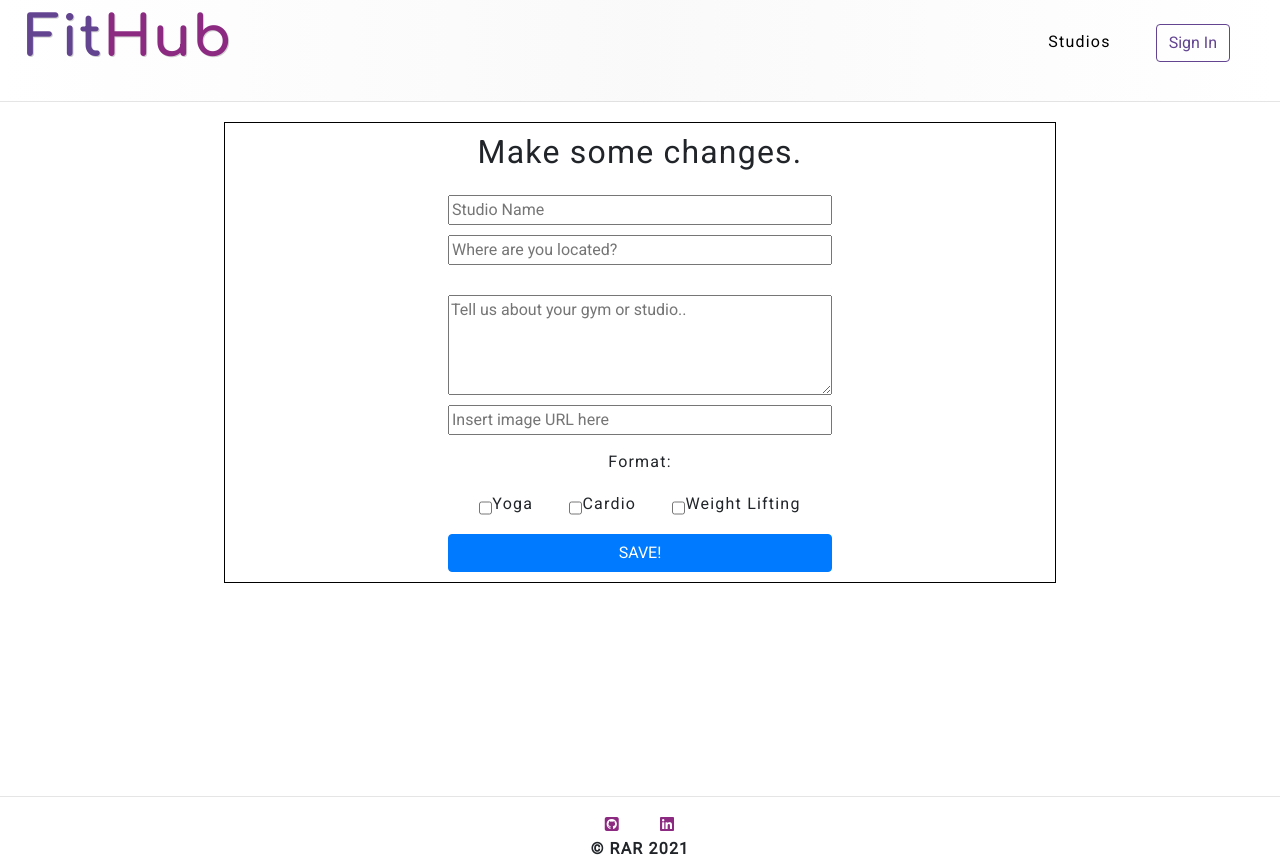
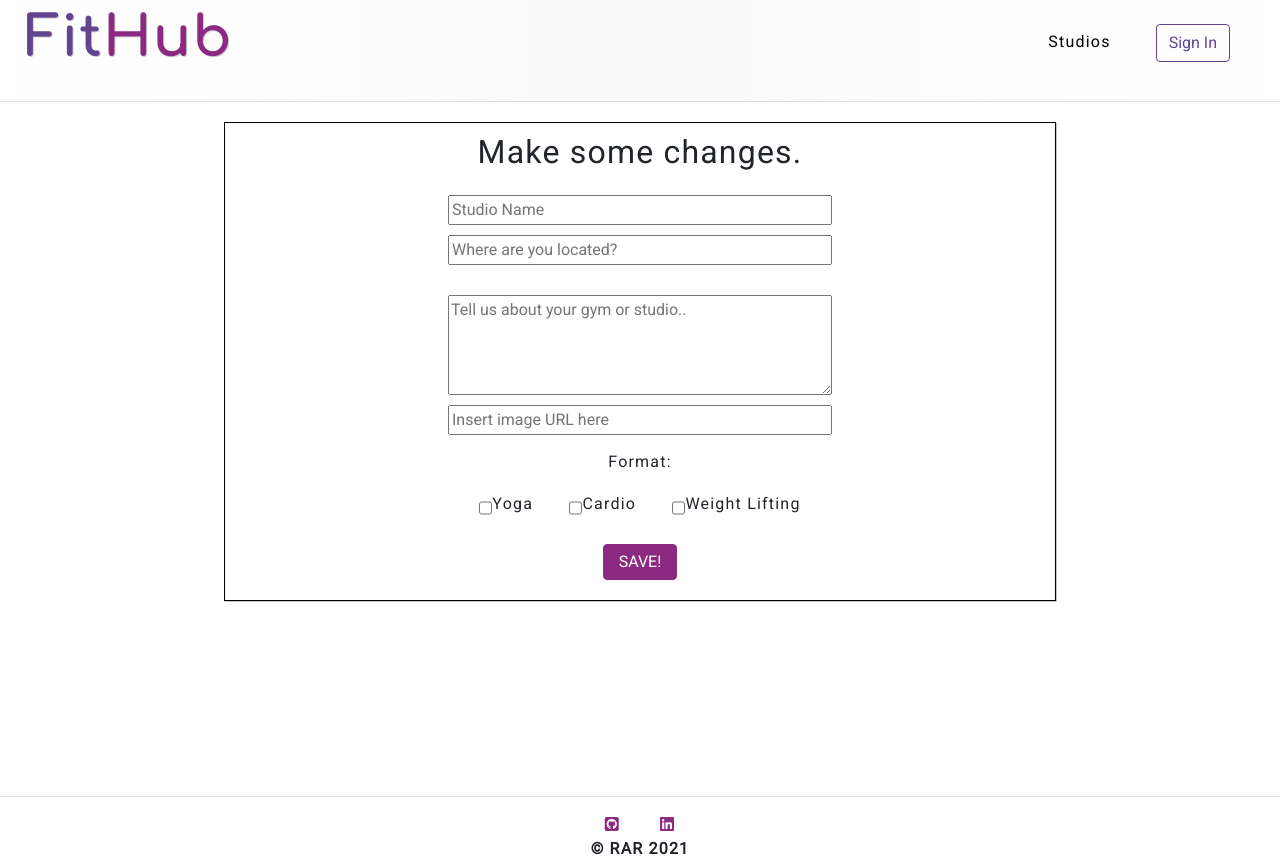
Before and after one commit to rararamberg/fithub, a React (Create React App) app in the folder client/: page /my-studio/update-studio/1 in a window 1280 px wide. Built offline with nearby package versions, Linux system fonts and the light colour scheme; no server answers; sample sign-in values are in the browser's storage.

Commit message:
studio create edit page button styling

```diff
--- a/client/src/screens/StudioCreateEdit/StudioCreateEdit.css
+++ b/client/src/screens/StudioCreateEdit/StudioCreateEdit.css
@@ -9,6 +9,7 @@
   align-content: space-between;
   width: 65vw;
   height: fit-content;
+  box-shadow: 1px 1px #c4c4c4;
 }
 
 .studio-create-edit-div form {
@@ -20,7 +21,8 @@
 .input-div textarea {
   height: 100px;
 }
-.input-div input, .input-div textarea {
+.input-div input,
+.input-div textarea {
   margin: 5px 0;
   width: 30vw;
 }
@@ -37,7 +39,6 @@
   flex-direction: row;
   justify-content: center;
   margin: 0 5px;
-
 }
 
 .checkbox-container {
@@ -48,11 +49,33 @@
   margin: 10px 0;
 }
 
-@media screen and (max-width: 600px){
+#done-button {
+  padding: 5px 15px;
+  margin: 10px auto;
+  background-color: #8c2a82;
+  border-color: #8c2a82;
+  transition: all 200ms ease;
+}
+#done-button:hover {
+  transform: scale(1.2);
+}
+#save-button {
+  padding: 5px 15px;
+  margin: 10px auto;
+  background-color: #8c2a82;
+  border-color: #8c2a82;
+  transition: all 200ms ease;
+}
+#save-button:hover {
+  transform: scale(1.2);
+}
+
+@media screen and (max-width: 600px) {
   .studio-create-edit-div {
     width: 95vw;
   }
-  .input-div input, .input-div textarea {
+  .input-div input,
+  .input-div textarea {
     width: 75vw;
   }
 }
--- a/client/src/screens/StudioCreateEdit/UserStudioCreate.jsx
+++ b/client/src/screens/StudioCreateEdit/UserStudioCreate.jsx
@@ -1,6 +1,6 @@
 import { useState } from "react";
-import './StudioCreateEdit.css'
-import Button from 'react-bootstrap/Button';
+import "./StudioCreateEdit.css";
+import Button from "react-bootstrap/Button";
 
 function UserStudioCreate(props) {
   const [formData, setFormData] = useState({
@@ -22,10 +22,13 @@ function UserStudioCreate(props) {
     }));
   };
 
-
   return (
-    <div className='studio-create-edit-div'>
-      <h2>Welcome!<br />Let's build your profile.</h2>
+    <div className="studio-create-edit-div">
+      <h2>
+        Welcome!
+        <br />
+        Let's build your profile.
+      </h2>
       <form
         onSubmit={(e) => {
           e.preventDefault();
@@ -48,7 +51,6 @@ function UserStudioCreate(props) {
             value={location}
             onChange={handleChange}
           />
-
         </div>
         <div className="input-div">
           <textarea
@@ -104,7 +106,9 @@ function UserStudioCreate(props) {
         {/* <p>Clients can contact you here:</p>
         <p>**studio owner email**</p> */}
         {/* once submitted direct user to their studio's detail page */}
-        <Button type="submit">DONE!</Button>
+        <Button id="done-button" type="submit">
+          DONE!
+        </Button>
       </form>
     </div>
   );
--- a/client/src/screens/StudioCreateEdit/UserStudioEdit.jsx
+++ b/client/src/screens/StudioCreateEdit/UserStudioEdit.jsx
@@ -1,7 +1,7 @@
 import { useState, useEffect } from "react";
 import { useParams } from "react-router-dom";
-import './StudioCreateEdit.css'
-import Button from 'react-bootstrap/Button';
+import "./StudioCreateEdit.css";
+import Button from "react-bootstrap/Button";
 
 function UserStudioEdit(props) {
   const { userStudio, handleUpdateStudio } = props;
@@ -44,7 +44,7 @@ function UserStudioEdit(props) {
     }));
   };
   return (
-    <div className='studio-create-edit-div'>
+    <div className="studio-create-edit-div">
       <h2>Make some changes.</h2>
       <form
         onSubmit={(e) => {
@@ -125,7 +125,9 @@ function UserStudioEdit(props) {
         </div>
 
         {/* once submitted direct user to their studio's detail page */}
-        <Button type='submit'>SAVE!</Button>
+        <Button id="save-button" type="submit">
+          SAVE!
+        </Button>
       </form>
     </div>
   );
```
Also changed, not shown: 1 other file (tests, documents, lock files or other folders). Lines whose indentation alone changed are shown as unchanged.
